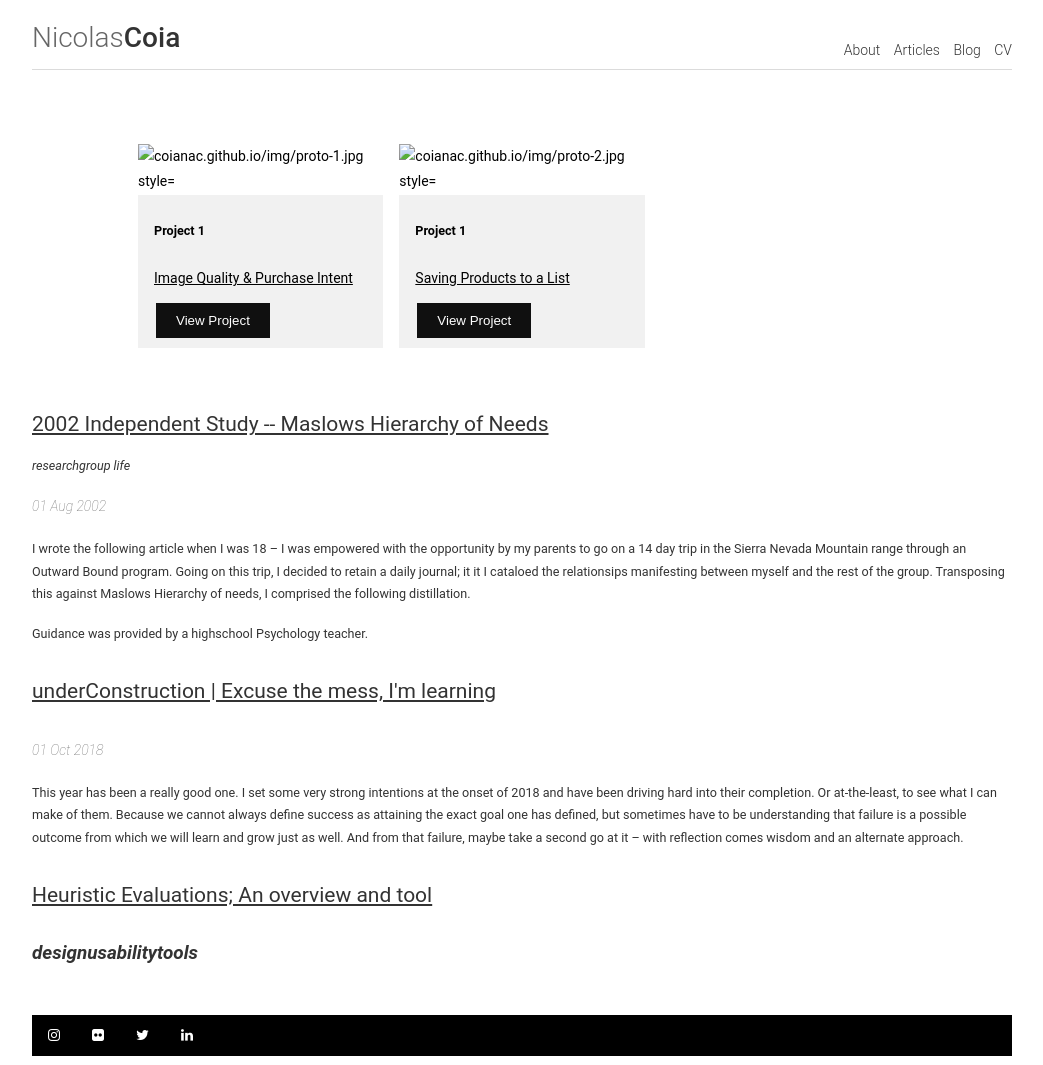
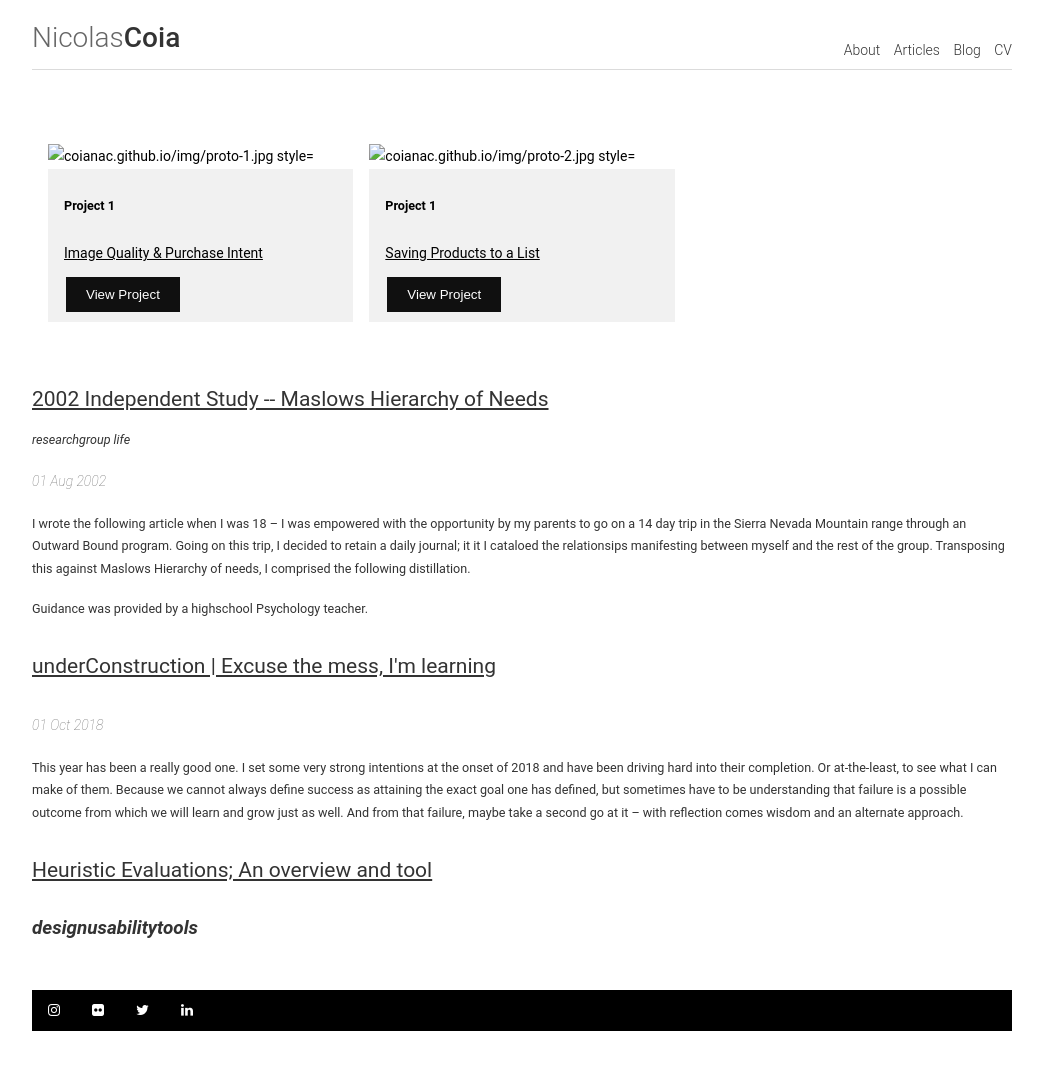
Before and after one commit to dyutibarma/monochrome, a Jekyll site: the page built from blog.html, in a window 1280 px wide. Shown: the whole page, without its empty margins (118-1161 px from the left). Built offline with Jekyll 4.4.1, drawn with Linux system fonts in a browser that asks for light colours; after the commit the page ends 1040 px from its top, so only the background shows below that.

Commit message:
Update blog.html

```diff
--- a/blog.html
+++ b/blog.html
@@ -4,7 +4,7 @@ title: Blog
 description: Most recent blog posts.
 ---
 
-<div class="w3-container w3-content" style="max-width:800px">
+<div class="w3-container w3-content" style="max-width:980px">
   <div class="w3-white">
       <div class="w3-row-padding w3-padding-32" style="margin:0 -16px">
         {% for portfolio in site.portfolio %}
```
